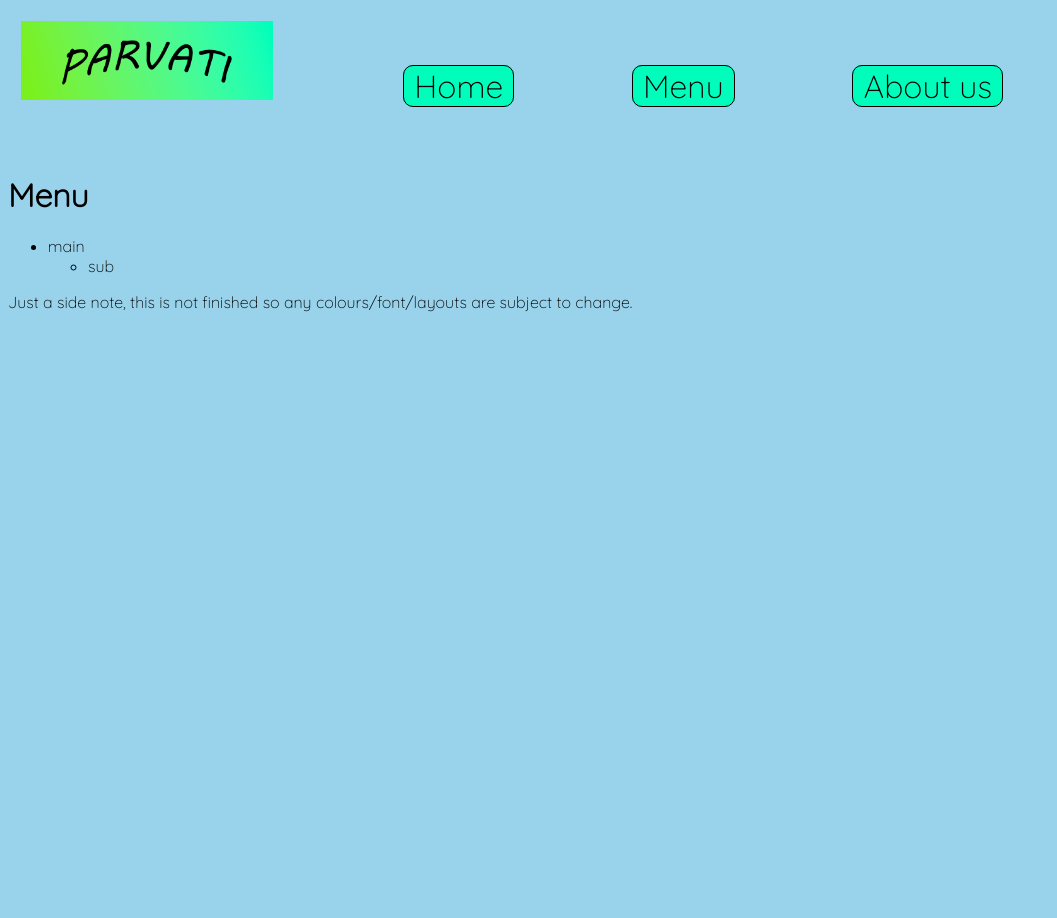
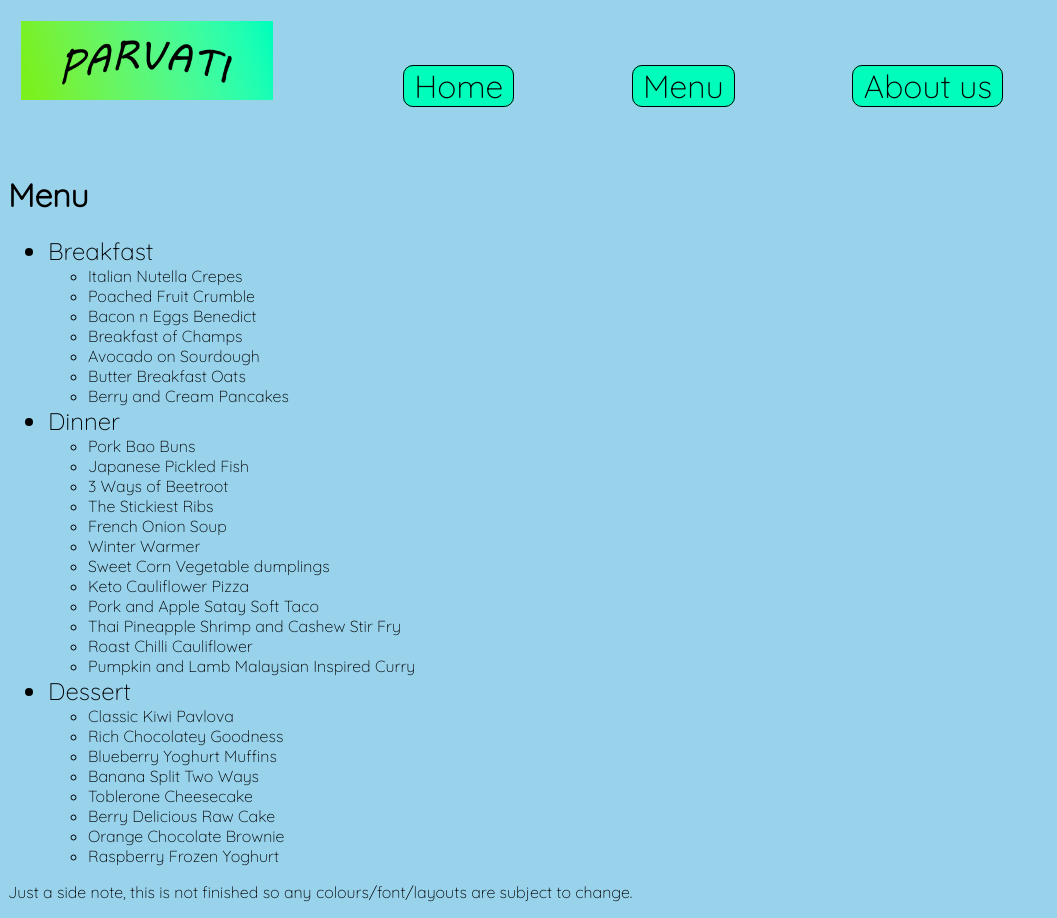
Before and after one commit to Mountainview-High-School/parvati-website-Potatoismysheep, a plain HTML site: page html pages/menu.html in a window 1280 px wide. Shown: the whole page, without its empty margins (0-1057 px from the left). Before the commit the page ends 800 px from the top, so only its background shows below. Drawn offline with Linux system fonts and the light colour scheme.

Commit message:
menu done

```diff
--- a/html pages/menu.html
+++ b/html pages/menu.html
@@ -21,9 +21,41 @@
         <h1>Menu</h1>
         <ul>
             <!--I will target the li mains with an id and leave the rest as standard so I use less id tags-->
-            <li>main</li>
+            <li id="ml">Breakfast</li>
             <ul>
-                <li>sub</li>
+                <li>Italian Nutella Crepes</li>
+                <li>Poached Fruit Crumble</li>
+                <li>Bacon n Eggs Benedict</li>
+                <li>Breakfast of Champs</li>
+                <li>Avocado on Sourdough</li>
+                <li>Butter Breakfast Oats</li>
+                <li>Berry and Cream Pancakes</li>
+            </ul>
+            <li id="ml">Dinner</li>
+            <ul>
+                <li>Pork Bao Buns</li>
+                <li>Japanese Pickled Fish</li>
+                <li>3 Ways of Beetroot</li>
+                <li>The Stickiest Ribs</li>
+                <li>French Onion Soup</li>
+                <li>Winter Warmer</li>
+                <li>Sweet Corn Vegetable dumplings</li>
+                <li>Keto Cauliflower Pizza</li>
+                <li>Pork and Apple Satay Soft Taco</li>
+                <li>Thai Pineapple Shrimp and Cashew Stir Fry
+                <li>Roast Chilli Cauliflower</li>
+                <li>Pumpkin and Lamb Malaysian Inspired Curry</li>
+            </ul>
+            <li id="ml">Dessert</li>
+            <ul>
+                <li>Classic Kiwi Pavlova</li>
+                <li>Rich Chocolatey Goodness</li>
+                <li>Blueberry Yoghurt Muffins</li>
+                <li>Banana Split Two Ways</li>
+                <li>Toblerone Cheesecake</li>
+                <li>Berry Delicious Raw Cake</li>
+                <li>Orange Chocolate Brownie</li>
+                <li>Raspberry Frozen Yoghurt</li>
             </ul>
         </ul>
     </body>
--- a/style page/styles.css
+++ b/style page/styles.css
@@ -34,7 +34,7 @@ img{
     background-color: #4CE8D4;
 }
 a{
-    /*the text won't agust/ i can't with a id, so i'm using the a tag to adjust it.*/
+    /*the text won't adjust with a id, so i'm using the A tag to adjust it.*/
     /*I'm so stupid not realizing it's font size, not size*/
     /*now that I check, I can adjust it with the id... my life is pain*/
     /*I'll leave this here so you can tell and see what work I went through*/
@@ -87,3 +87,6 @@ ul{
 li{
     font-family: 'Quicksand', sans-serif;
 }
+#ml{
+    font-size: 150%;
+}
```
